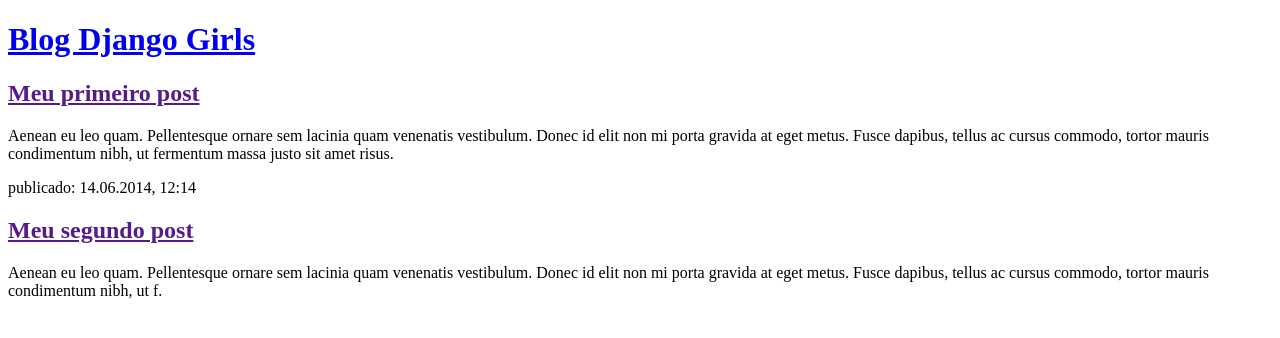
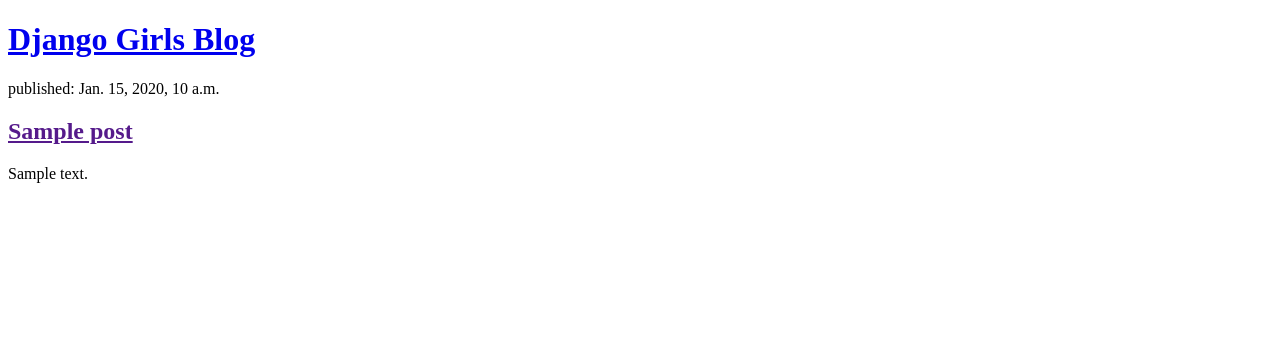
Before and after one commit to thamiriszalko/my-first-blog, a Django app: page / in a window 1280 px wide. Shown: the top 338 px of the page. Run offline with Django 3.2, Linux system fonts and the light colour scheme; tables that the repository leaves empty hold one stand-in row (values such as "Sample post").

Commit message:
add html code

```diff
--- a/blog/templates/blog/post_list.html
+++ b/blog/templates/blog/post_list.html
@@ -6,18 +6,15 @@
     </head>
     <body>
         <div>
-            <h1><a href="/">Blog Django Girls</a></h1>
+            <h1><a href="/">Django Girls Blog</a></h1>
         </div>
 
-        <div>
-            <h2><a href="">Meu primeiro post</a></h2>
-            <p>Aenean eu leo quam. Pellentesque ornare sem lacinia quam venenatis vestibulum. Donec id elit non mi porta gravida at eget metus. Fusce dapibus, tellus ac cursus commodo, tortor mauris condimentum nibh, ut fermentum massa justo sit amet risus.</p>
-        </div>
-
-        <div>
-            <p>publicado: 14.06.2014, 12:14</p>
-            <h2><a href="">Meu segundo post</a></h2>
-            <p>Aenean eu leo quam. Pellentesque ornare sem lacinia quam venenatis vestibulum. Donec id elit non mi porta gravida at eget metus. Fusce dapibus, tellus ac cursus commodo, tortor mauris condimentum nibh, ut f.</p>
-        </div>
+        {% for post in posts %}
+            <div>
+                <p>published: {{ post.published_date }}</p>
+                <h2><a href="">{{ post.title }}</a></h2>
+                <p>{{ post.text | linebreaksbr }}</p>
+            </div>
+        {% endfor %}
     </body>
 </html>
--- a/blog/views.py
+++ b/blog/views.py
@@ -1,5 +1,14 @@
 from django.shortcuts import render
+from django.utils import timezone
+
+from .models import Post
 
 
 def post_list(request):
-    return render(request, 'blog/post_list.html', {})
+    posts = (
+        Post
+        .objects
+        .filter(published_date__lte=timezone.now())
+        .order_by('published_date')
+    )
+    return render(request, 'blog/post_list.html', {'posts': posts})
```
